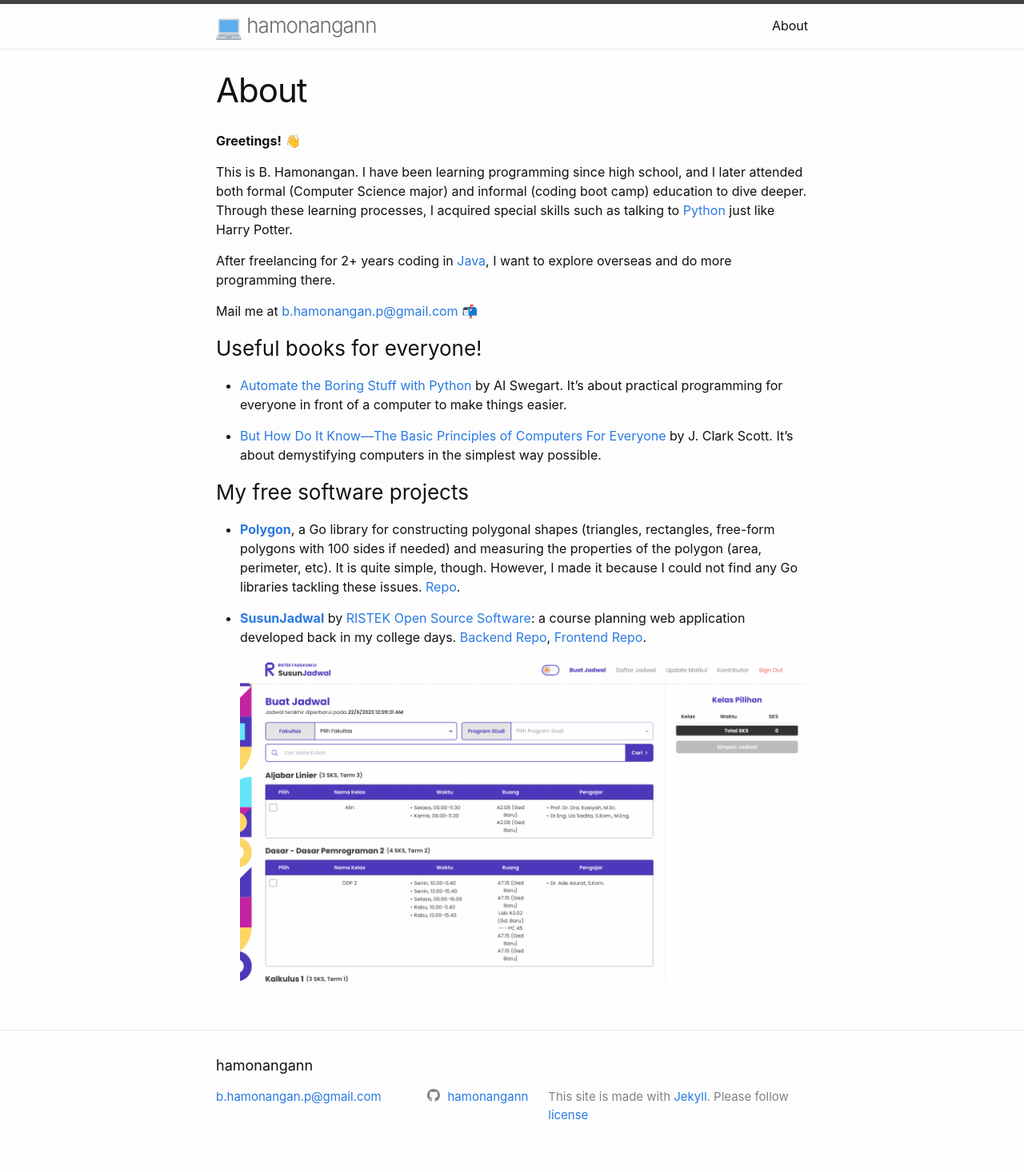
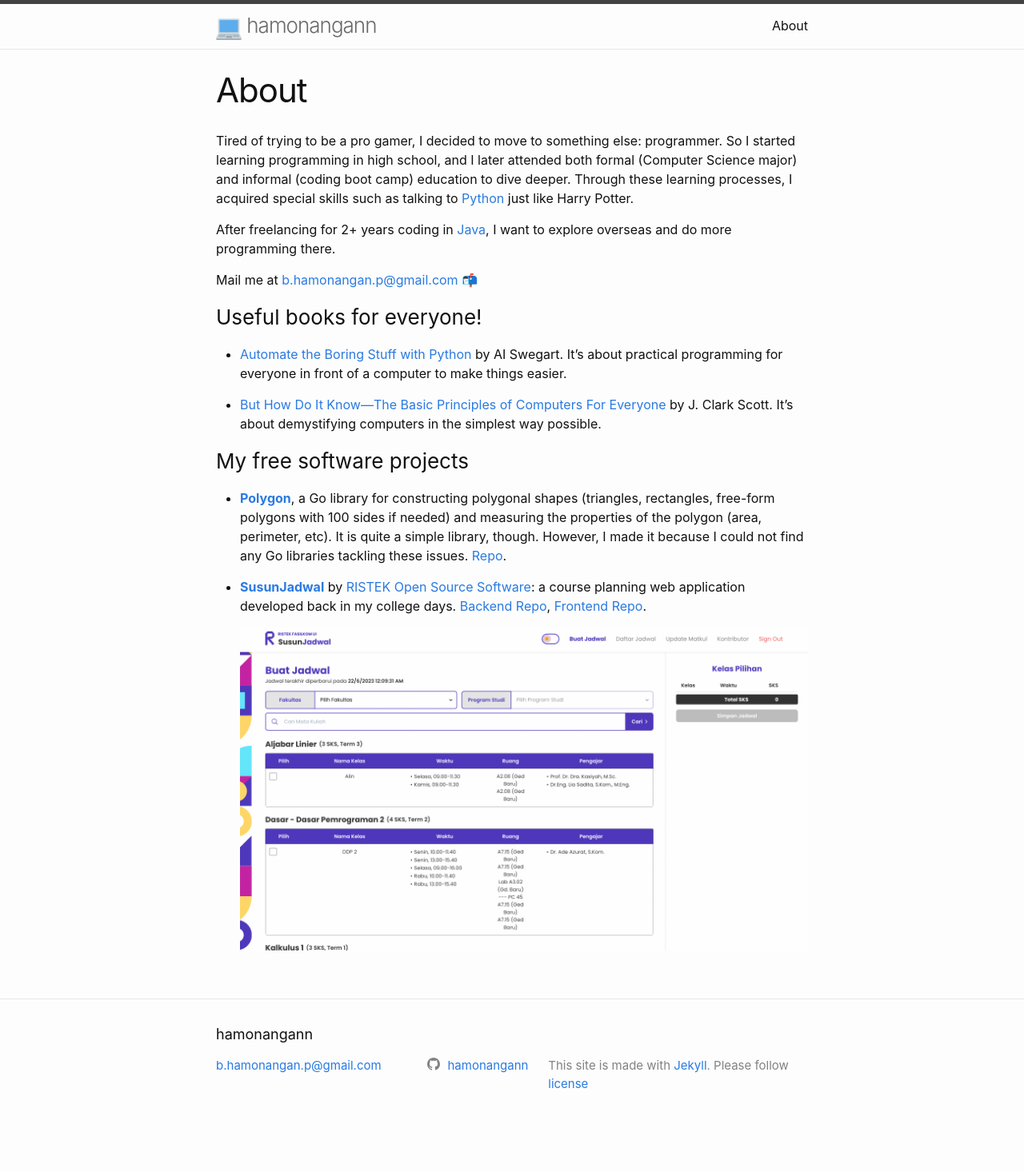
Before and after one commit to hamonangann/hamonangann.github.io, a Jekyll site: the page built from about-en.markdown, in a window 1280 px wide. Shown: the whole page at 80% size. Built offline with Jekyll 4.4.1, drawn with Linux system fonts in a browser that asks for light colours; after the commit the page ends 1427 px from its top, so only the background shows below that.

Commit message:
minor change in about me again

```diff
--- a/about-en.markdown
+++ b/about-en.markdown
@@ -3,9 +3,7 @@ layout: page
 title: About
 permalink: /about/
 ---
-**Greetings!** 👋
-
-This is B. Hamonangan. I have been learning programming since high school, and I later attended both formal (Computer Science major) and informal (coding boot camp) education to dive deeper. Through these learning processes, I acquired special skills such as talking to [Python](https://en.wikipedia.org/wiki/Python_(programming_language)) just like Harry Potter.
+Tired of trying to be a pro gamer, I decided to move to something else: programmer. So I started learning programming in high school, and I later attended both formal (Computer Science major) and informal (coding boot camp) education to dive deeper. Through these learning processes, I acquired special skills such as talking to [Python](https://en.wikipedia.org/wiki/Python_(programming_language)) just like Harry Potter.
 
 After freelancing for 2+ years coding in [Java](https://en.wikipedia.org/wiki/Java), I want to explore overseas and do more programming there.
 
@@ -20,7 +18,7 @@ Mail me at [b.hamonangan.p@gmail.com
 
 ### My free software projects
 
-- **[Polygon](https://pkg.go.dev/github.com/hamonangann/polygon)**, a Go library for constructing polygonal shapes (triangles, rectangles, free-form polygons with 100 sides if needed) and measuring the properties of the polygon (area, perimeter, etc). It is quite simple, though. However, I made it because I could not find any Go libraries tackling these issues. [Repo](https://github.com/hamonangann/polygon).
+- **[Polygon](https://pkg.go.dev/github.com/hamonangann/polygon)**, a Go library for constructing polygonal shapes (triangles, rectangles, free-form polygons with 100 sides if needed) and measuring the properties of the polygon (area, perimeter, etc). It is quite a simple library, though. However, I made it because I could not find any Go libraries tackling these issues. [Repo](https://github.com/hamonangann/polygon).
 
 - **[SusunJadwal](https://susunjadwal.cs.ui.ac.id)** by [RISTEK Open Source Software](https://oss.ristek.cs.ui.ac.id/): a course planning web application developed back in my college days. [Backend Repo](https://github.com/ristekoss/susunjadwal-backend), [Frontend Repo](https://github.com/ristekoss/susunjadwal-frontend).
 
```
